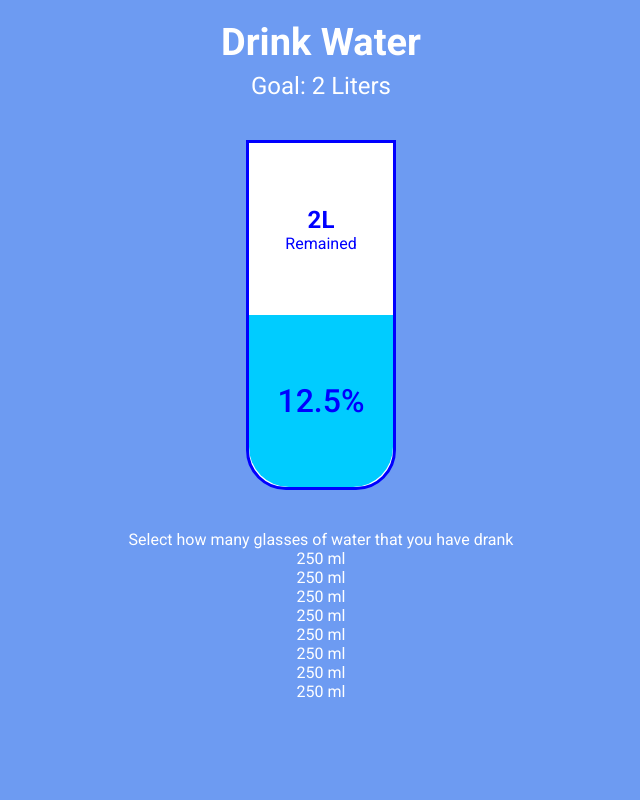
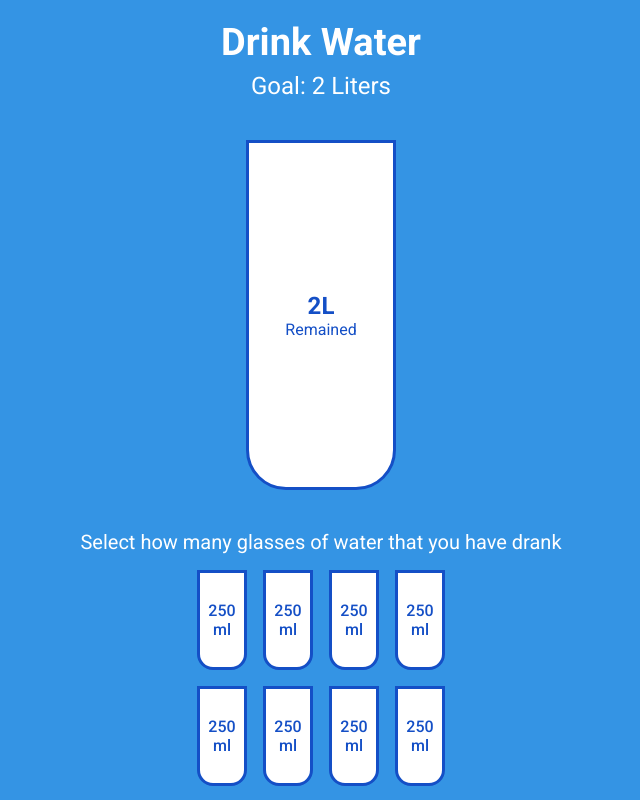
Before and after one commit to sharonye0/Drink-water, a plain HTML site: page index.html in a window 1280 px wide. Shown: the whole page, without its empty margins (319-959 px from the left). Drawn offline with Linux system fonts and the light colour scheme.

Commit message:
javascript added

```diff
--- a/index.html
+++ b/index.html
@@ -13,30 +13,37 @@
       /> -->
       <link rel="stylesheet" href="style.css" />
       <script defer src="script.js"></script>
-      <title></title>
+      <title>Drink Water</title>
    </head>
+
    <body>
       <div class="container">
          <h1>Drink Water</h1>
          <h3>Goal: 2 Liters</h3>
-         <div class="big-cup">
-            <div class="the-empty-half">
-               <h2>2L</h2>
+
+         <div class="cup big-cup">
+            <div class="half the-empty-half">
+               <h2></h2>
                <p>Remained</p>
             </div>
-            <div class="the-full-half">12.5%</div>
+
+            <div class="half the-full-half"></div>
          </div>
-         <p>Select how many glasses of water that you have drank</p>
+
+         <p class="selection-info">
+            Select how many glasses of water that you have drank
+         </p>
+
          <div class="small-cups">
-            <div class="cup cup-1" data-amount="250">250 ml</div>
-            <div class="cup cup-2" data-amount="250">250 ml</div>
-            <div class="cup cup-3" data-amount="250">250 ml</div>
-            <div class="cup cup-4" data-amount="250">250 ml</div>
+            <div class="cup small-cup">250<br />ml</div>
+            <div class="cup small-cup">250<br />ml</div>
+            <div class="cup small-cup">250<br />ml</div>
+            <div class="cup small-cup">250<br />ml</div>
 
-            <div class="cup cup-5" data-amount="250">250 ml</div>
-            <div class="cup cup-6" data-amount="250">250 ml</div>
-            <div class="cup cup-7" data-amount="250">250 ml</div>
-            <div class="cup cup-8" data-amount="250">250 ml</div>
+            <div class="cup small-cup">250<br />ml</div>
+            <div class="cup small-cup">250<br />ml</div>
+            <div class="cup small-cup">250<br />ml</div>
+            <div class="cup small-cup">250<br />ml</div>
          </div>
       </div>
    </body>
--- a/script.js
+++ b/script.js
@@ -0,0 +1,51 @@
+const smallCups = document.querySelectorAll(".small-cup");
+const bigCup = document.querySelector(".big-cup");
+const theEmptyHalf = document.querySelector(".the-empty-half");
+const theFullHalf = document.querySelector(".the-full-half");
+console.log(bigCup, theEmptyHalf, theFullHalf);
+
+let numOfCups = 0;
+let sumOfcups = 0;
+
+// we can't toggle the first cup (FIX)
+smallCups.forEach((el, i, arr) => {
+   el.addEventListener("click", function () {
+      for (let j = 0; j <= i; j++) arr[j].classList.add("active-cups");
+      for (let x = arr.length - 1; x > i; x--)
+         arr[x].classList.remove("active-cups");
+      numOfCups = i + 1;
+      updateCup();
+   });
+});
+
+function genrateMarkup(litersToFill) {
+   return `
+   <h2>${litersToFill}L</h2>
+   <p>Remained</p>
+   `;
+}
+
+function updateCup() {
+   // to get the percentage of how much of the cup is full we have to get the number of cups then multiply is by 250
+   // that's gonna give us the the amount of water we've poured in the big cup
+   //then we should divide by the total amount (the big cup capacity) and finally we multiply by 100 to get the percentage
+   // amount we have / total amount * 100 = percentage
+
+   sumOfcups = numOfCups * 250;
+   let percentage = (sumOfcups / 2000) * 100;
+   theFullHalf.style.height = `${percentage}%`;
+
+   if (percentage === 0) {
+      theFullHalf.textContent = ``;
+      theEmptyHalf.innerHTML = genrateMarkup((2000 - sumOfcups) / 1000);
+   }
+   if (percentage > 0 && percentage < 100) {
+      theFullHalf.textContent = `${percentage}%`;
+      theEmptyHalf.innerHTML = genrateMarkup((2000 - sumOfcups) / 1000);
+   }
+   if (percentage === 100) {
+      theEmptyHalf.textContent = "";
+      theFullHalf.textContent = `${percentage}%`;
+   }
+}
+updateCup();
--- a/style.css
+++ b/style.css
@@ -1,9 +1,9 @@
 @import url('https://fonts.googleapis.com/css2?family=Roboto:wght@400;500;700&display=swap');
 
 :root {
-    --light-blue: #6d9bf2;
-    --lighter-blue: ;
-    --dark-blue: ;
+    --light-blue: #3494e4;
+    --fill-blue: #6ab3f8;
+    --border-color: #144fc6;
     --white: #fff;
 }
 
@@ -26,7 +26,7 @@ FONT SIZE SYSTEM (px)
 /* ------------------------ */
 
 body {
-    background-color: #6d9bf2;
+    background-color: var(--light-blue);
     font-family: 'Roboto', sans-serif;
     height: 100vh;
     overflow: hidden;
@@ -43,7 +43,6 @@ body {
     margin-top: 20px;
     display: flex;
     flex-direction: column;
-    /* justify-content: center; */
     align-items: center;
 }
 
@@ -58,26 +57,51 @@ h3 {
     margin-bottom: 40px;
 }
 
-.big-cup {
-    color: blue;
+
+.cup {
+    color: var(--border-color);
     background-color: var(--white);
+
     width: 150px;
     height: 350px;
-    border: 3px solid blue;
+
+    border: 3px solid var(--border-color);
     border-bottom-left-radius: 40px;
     border-bottom-right-radius: 40px;
     margin-bottom: 40px;
 }
 
-.the-empty-half {
+.big-cup {
+    display: flex;
+    flex-direction: column;
+}
+
+.small-cup {
+    color: var(--border-color);
+    font-size: 16px;
+    font-weight: 500;
+    display: flex;
+    justify-content: center;
+    align-items: center;
+    text-align: center;
+    width: 50px;
+    height: 100px;
+    border-bottom-left-radius: 16px;
+    border-bottom-right-radius: 16px;
+    margin: 0;
+}
+
+.half {
     display: flex;
     justify-content: center;
     align-items: center;
     flex-direction: column;
+    font-weight: 500;
+}
 
-    background-color: rgb(255, 255, 255);
-    height: 50%;
-    font-weight: 500;
+.the-empty-half {
+    flex: 1;
+    transition: 0.5s ease-in;
 }
 
 .the-empty-half p {
@@ -85,15 +109,32 @@ h3 {
 }
 
 .the-full-half {
-    display: flex;
-    justify-content: center;
-    align-items: center;
+    background-color: var(--fill-blue);
+    font-size: 32px;
+    height: 0;
+    transition: height 0.3s ease;
+    border-bottom-left-radius: 38px;
+    border-bottom-right-radius: 38px;
+}
 
-    background-color: #00ccff;
-    height: 50%;
+.selection-info {
+    font-size: 20px;
+    margin-bottom: 16px;
+}
 
-    font-size: 32px;
-    font-weight: 500;
-    border-bottom-left-radius: 40px;
-    border-bottom-right-radius: 40px;
+.small-cups {
+    display: grid;
+    grid-template-columns: repeat(4, 1fr);
+    gap: 16px;
+    cursor: pointer;
 }
+
+.small-cup:hover {
+    background-color: #a6d4ff;
+
+}
+
+.active-cups {
+    background-color: var(--fill-blue);
+    color: var(--white);
+}
```
